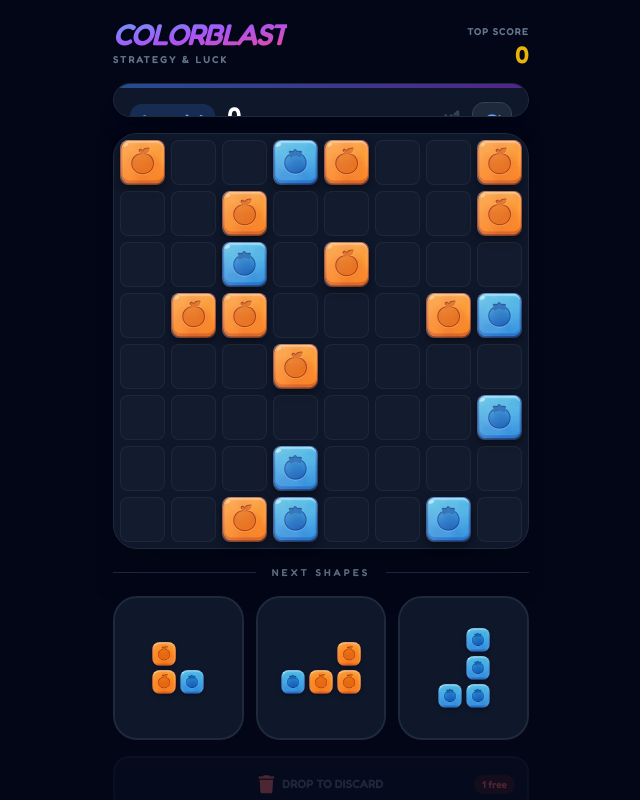
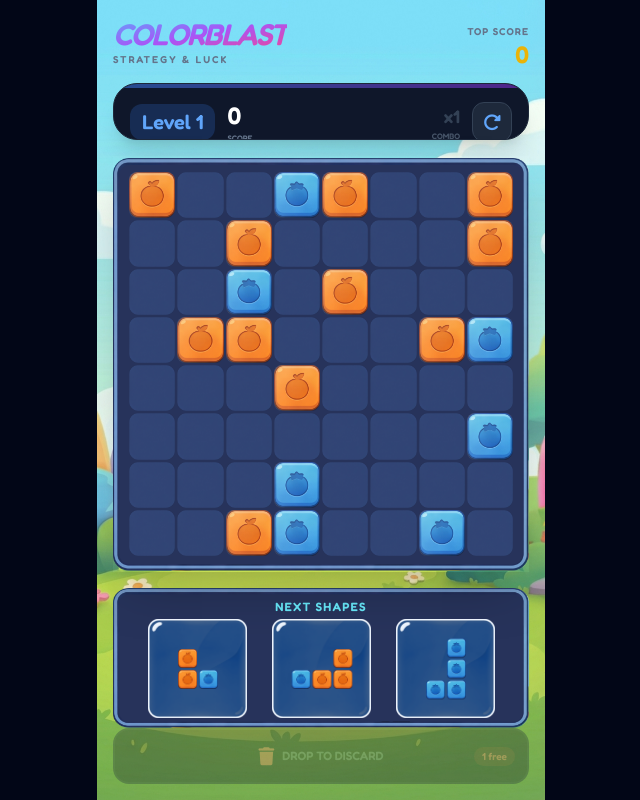
Before and after one commit to NaolitoStudio/ColorBlast, a React (Vite) app: page / in a window 1280 px wide. Shown: the whole page, without its empty margins (319-959 px from the left). Built offline with nearby package versions, Linux system fonts and the light colour scheme.

Commit message:
basic assets

```diff
--- a/App.tsx
+++ b/App.tsx
@@ -3,7 +3,7 @@ import React, { useState, useEffect, useRef } from 'react';
 import { GameState, PieceData, Point, Color, LevelObjective, Booster, BoosterType } from './types';
 import { createRandomGrid, generatePiece, generateValidHand, canPlacePiece, findMatchGroups, findGroupCenter, getBombExplosionPoints, isGameOver, calculateScore, initializeObjectives, getAdjacentToMatches } from './utils/gameLogic';
 import { GRID_SIZE, getLevelConfig } from './constants';
-import { ICONS } from './assets';
+import { ICONS, UI_ASSETS } from './assets';
 
 // Since Color enum values are already icon paths, we don't need a separate mapping
 // Just check if the color value looks like an icon path (starts with '/icons/')
@@ -1162,9 +1162,15 @@ const App: React.FC = () => {
 
   return (
     <div
-      className="flex flex-col h-screen w-full max-w-md mx-auto p-4 select-none bg-slate-950 overflow-hidden"
+      className="flex flex-col h-screen w-full max-w-md mx-auto p-4 select-none overflow-hidden"
       onPointerMove={handlePointerMove}
       onPointerUp={stopDragging}
+      style={{
+        backgroundImage: `url(${UI_ASSETS.BACKGROUND})`,
+        backgroundSize: 'cover',
+        backgroundPosition: 'center',
+        backgroundRepeat: 'no-repeat'
+      }}
     >
       <style>{`
         .board-grid {
@@ -1350,15 +1356,19 @@ const App: React.FC = () => {
       {/* Game Board Container */}
       <div
         ref={boardRef}
-        className={`relative aspect-square bg-slate-900 rounded-3xl p-1.5 shadow-2xl border border-slate-800 ${isShaking ? 'shake-animation' : ''}`}
+        className={`relative aspect-square p-4 shadow-2xl ${isShaking ? 'shake-animation' : ''}`}
         style={{
           aspectRatio: '1 / 1',
           width: '100%',
           maxWidth: '100%',
-          flexShrink: 0
+          flexShrink: 0,
+          backgroundImage: `url(${UI_ASSETS.CONTAINER})`,
+          backgroundSize: 'contain',
+          backgroundPosition: 'center',
+          backgroundRepeat: 'no-repeat'
         }}
       >
-        <div className="board-grid w-full h-full gap-1.5">
+        <div className="board-grid w-full h-full gap-0.5">
           {gameState.grid.map((row, y) =>
             row.map((cell, x) => {
               const ghost = isGhostCell(x, y);
@@ -1372,25 +1382,32 @@ const App: React.FC = () => {
               const ghostHasImage = ghostColor && isIconPath(ghostColor);
 
               // Calculate background
-              let bgColor = 'rgba(30, 41, 59, 0.3)'; // empty cell
-              let bgImage = 'none';
+              let bgColor = 'transparent'; // empty cell
+              let bgImage = `url(${UI_ASSETS.SLOT})`; // empty cells show slot
+              let cellOpacity = 0.5; // default for empty slots
 
               if (booster) {
                 bgColor = 'transparent';
+                bgImage = 'none';
+                cellOpacity = 1;
               } else if (cell) {
                 if (cellHasImage) {
                   bgColor = 'transparent';
                   bgImage = `url(${cellColor})`;
                 } else {
                   bgColor = cellColor;
-                }
+                  bgImage = 'none';
+                }
+                cellOpacity = 1;
               } else if (ghost) {
                 if (ghostHasImage) {
                   bgColor = 'transparent';
                   bgImage = `url(${ghostColor})`;
                 } else {
                   bgColor = ghostColor;
-                }
+                  bgImage = 'none';
+                }
+                cellOpacity = ghost.isValid ? 0.7 : 0.15;
               }
 
               return (
@@ -1398,20 +1415,19 @@ const App: React.FC = () => {
                   key={`${x}-${y}`}
                   onClick={() => booster && activateBooster(booster)}
                   className={`
-                    relative rounded-lg transition-all duration-200
-                    ${cell ? 'shadow-[0_4px_10px_rgba(0,0,0,0.3)]' : 'bg-slate-800/30 border border-white/5'}
+                    relative transition-all duration-200
                     ${booster ? 'cursor-pointer active:scale-95' : ''}
                   `}
                   style={{
                     backgroundColor: bgColor,
                     backgroundImage: bgImage,
-                    backgroundSize: 'cover',
+                    backgroundSize: '100% 100%',
                     backgroundPosition: 'center',
-                    opacity: ghost ? (ghost.isValid ? 0.7 : 0.15) : 1,
+                    backgroundRepeat: 'no-repeat',
+                    opacity: cellOpacity,
                     transform: gameState.clearingTiles.includes(cell?.id || '')
                       ? 'scale(0) rotate(90deg)'
-                      : (ghost && ghost.isValid ? 'scale(0.95)' : 'scale(1)'),
-                    boxShadow: cell && !booster ? `inset 0 2px 4px rgba(255,255,255,0.2), 0 4px 8px rgba(0,0,0,0.4)` : 'none'
+                      : (ghost && ghost.isValid ? 'scale(0.95)' : 'scale(1)')
                   }}
                 >
                   {/* Affected area indicator - shows during booster activation with fade */}
@@ -1546,37 +1562,55 @@ const App: React.FC = () => {
       )}
 
       {/* Piece Selection Rack */}
-      <div className="mt-4 flex flex-col gap-4">
-        <div className="flex items-center justify-center gap-4">
-          <div className="h-[1px] bg-slate-800 flex-1"></div>
-          <h3 className="text-slate-500 text-[10px] font-black uppercase tracking-[0.3em]">Next Shapes</h3>
-          <div className="h-[1px] bg-slate-800 flex-1"></div>
-        </div>
-
-        <div className="flex justify-around items-center gap-3 h-28 sm:h-36">
+      <div className="mt-4">
+        <div
+          className="flex flex-col justify-center items-center gap-1 px-6 py-3"
+          style={{
+            backgroundImage: `url(${UI_ASSETS.CONTAINER_NEXT_MAIN})`,
+            backgroundSize: '100% 100%',
+            backgroundPosition: 'center',
+            backgroundRepeat: 'no-repeat',
+            height: '140px'
+          }}
+        >
+          {/* Next Shapes Title */}
+          <h3 className="text-cyan-300 text-xs font-black uppercase tracking-widest mb-0">Next Shapes</h3>
+
+          {/* Pieces Container */}
+          <div className="flex justify-around items-center gap-1 w-full">
             {gameState.hand.map((piece, index) => (
               <div
                 key={piece?.id || `empty-${index}`}
                 ref={el => pieceRefs.current[index] = el}
                 className={`
-                flex-1 h-full bg-slate-900 rounded-3xl flex items-center justify-center
-                border-2 transition-all duration-300 relative
+                  flex items-center justify-center
+                  transition-all duration-300 relative
                   ${gameState.selectedPieceIndex === index
-                  ? 'border-blue-500/50 bg-blue-500/5 opacity-30'
-                  : 'border-slate-800'}
+                    ? 'opacity-30'
+                    : ''}
                   ${piece === null ? 'opacity-0 scale-90 pointer-events-none' : ''}
-                ${trashingPieceIndex === index ? 'piece-trashing border-red-500' : ''}
+                  ${trashingPieceIndex === index ? 'piece-trashing' : ''}
                 `}
+                style={{
+                  backgroundImage: `url(${UI_ASSETS.CONTAINER_NEXT_PIECE})`,
+                  backgroundSize: '100% 100%',
+                  backgroundPosition: 'center',
+                  backgroundRepeat: 'no-repeat',
+                  width: '99px',
+                  height: '99px'
+                }}
               >
                 {/* Piece (draggable area) */}
                 <div
                   onPointerDown={(e) => startDragging(e, index)}
-                className="flex items-center justify-center p-3 touch-none cursor-grab w-full h-full"
+                  className="flex items-center justify-center p-1 touch-none cursor-grab w-full h-full"
+                  style={{ transform: 'scale(0.95)' }}
                 >
                   {piece && <PiecePreview piece={piece} active={false} />}
                 </div>
               </div>
             ))}
+          </div>
         </div>
 
         {/* Trash Zone */}
@@ -1657,11 +1691,11 @@ const PiecePreview: React.FC<{ piece: PieceData, active: boolean, size?: 'small'
   const width = maxX - minX + 1;
   const height = maxY - minY + 1;
 
-  const boxSize = size === 'large' ? 'w-10 h-10' : 'w-4 h-4 sm:w-6 sm:h-6';
+  const boxSize = size === 'large' ? 'w-10 h-10' : 'w-3.5 h-3.5 sm:w-5 sm:h-5';
 
   return (
     <div
-      className="piece-preview-grid gap-1"
+      className="piece-preview-grid gap-0.5"
       style={{
         gridTemplateColumns: `repeat(${width}, 1fr)`,
         gridTemplateRows: `repeat(${height}, 1fr)`,
@@ -1682,13 +1716,13 @@ const PiecePreview: React.FC<{ piece: PieceData, active: boolean, size?: 'small'
         return (
           <div
             key={i}
-            className={`${boxSize} rounded-lg transition-all duration-200 ${inShape ? 'shadow-md' : 'bg-transparent'}`}
+            className={`${boxSize} transition-all duration-200 ${inShape ? '' : 'bg-transparent'}`}
             style={{
               backgroundColor: hasImage ? 'transparent' : (inShape ? color : 'transparent'),
               backgroundImage: hasImage ? `url(${color})` : 'none',
-              backgroundSize: 'cover',
+              backgroundSize: '100% 100%',
               backgroundPosition: 'center',
-              boxShadow: inShape ? 'inset 0 1px 3px rgba(255,255,255,0.4), 0 2px 4px rgba(0,0,0,0.3)' : 'none'
+              backgroundRepeat: 'no-repeat'
             }}
           />
         );
--- a/assets.ts
+++ b/assets.ts
@@ -6,3 +6,12 @@ export const ICONS = {
   YELLOW: '/icons/yellow.png',
   ORANGE: '/icons/orange.png'
 } as const;
+
+export const UI_ASSETS = {
+  BACKGROUND: '/Assets/MainUI/bg.png',
+  CONTAINER: '/Assets/MainUI/container.png',
+  SLOT: '/Assets/MainUI/slot_0001_Layer-6.png',
+  TRASH_BUTTON: '/Assets/MainUI/trash-button.png',
+  CONTAINER_NEXT_MAIN: '/Assets/MainUI/ContainerNextMain_0001s_0002_Layer-8-copy.png',
+  CONTAINER_NEXT_PIECE: '/Assets/MainUI/Container_next_0001s_0001_Layer-13-copy-2.png'
+} as const;
```
Also changed, not shown: Assets/MainUI/Container.png, Assets/MainUI/ContainerNextMain_0001s_0002_Layer-8-copy.png (added). Lines whose indentation alone changed are shown as unchanged.
